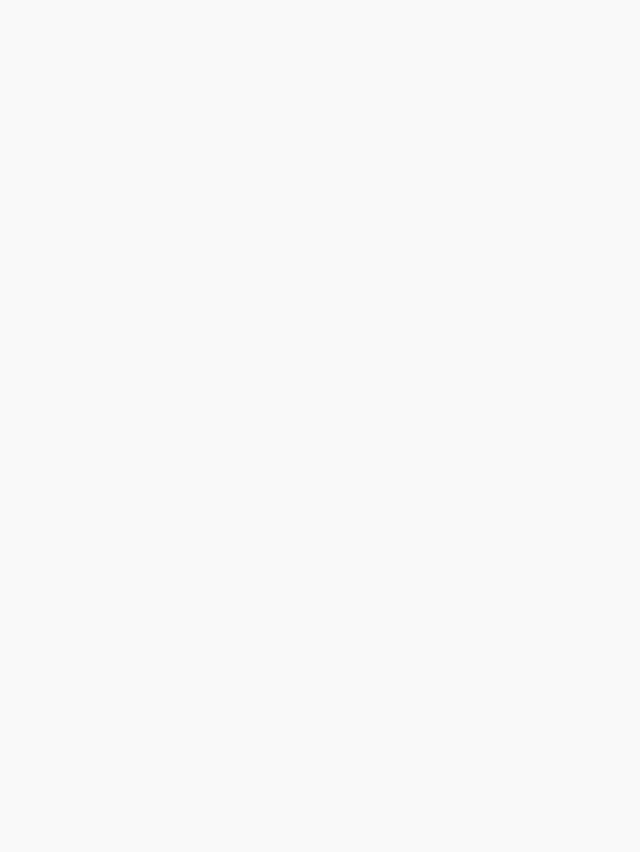
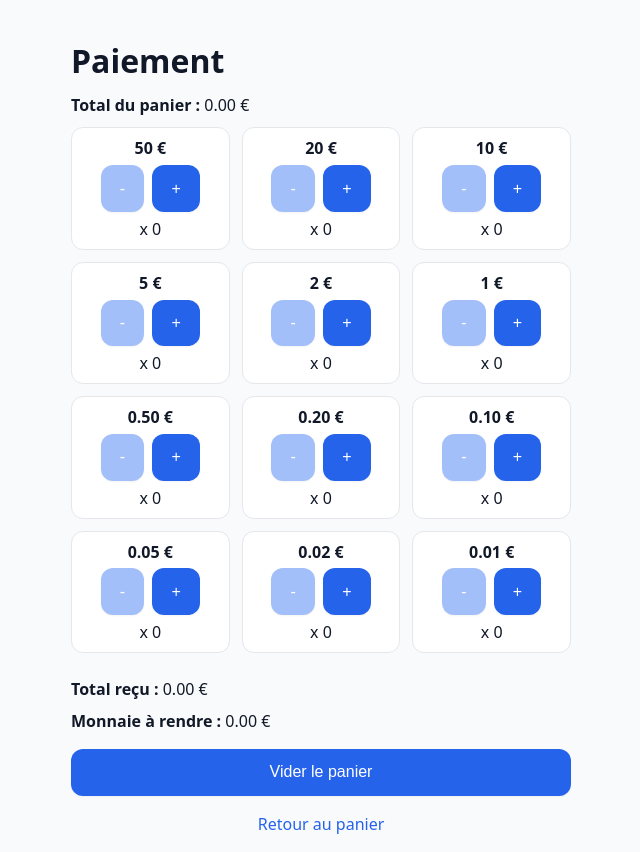
Before and after one commit to Tchoup7790/celtiques-bar-app, a Vue app: page /payement in a window 1280 px wide. Before the commit this address had no page. Shown: the whole page, without its empty margins (319-959 px from the left). Before the commit the page ends 800 px from the top, so only its background shows below. Built offline with nearby package versions, Linux system fonts and the light colour scheme.

Commit message:
add payement

```diff
--- a/src/assets/main.css
+++ b/src/assets/main.css
@@ -3,6 +3,7 @@
   --color-primary: #2563eb;
   /* bleu sobre */
   --color-primary-hover: #1e4db7;
+  --color-primary-disabled: #a3bffa;
   --color-bg: #f9fafb;
   /* fond très clair */
   --color-surface: #ffffff;
@@ -59,6 +60,10 @@ button:active {
   background-color: var(--color-primary-hover);
 }
 
+.btn-primary:disabled {
+  background-color: var(--color-primary-disabled);
+}
+
 .btn-secondary {
   background-color: var(--color-surface);
   color: var(--color-text-dark);
@@ -77,6 +82,18 @@ button:active {
 
 @media (max-width: 320px) {
   .products-grid {
+    grid-template-columns: 1fr;
+  }
+}
+
+.payements-grid {
+  display: grid;
+  grid-template-columns: repeat(3, 1fr);
+  gap: 0.75rem;
+}
+
+@media (max-width: 320px) {
+  .payements-grid {
     grid-template-columns: 1fr;
   }
 }
--- a/src/pages/cart.vue
+++ b/src/pages/cart.vue
@@ -1,4 +1,5 @@
 <script setup lang="ts">
+import { router } from '../router'
 import { useCartStore } from '../store/cartStore'
 
 const cartStore = useCartStore()
@@ -80,14 +81,22 @@ const cartStore = useCartStore()
       <button
         class="btn-primary"
         style="margin-top: 1rem; width: 100%"
-        @click="cartStore.clearCart()"
+        @click="router.push('/payement')"
       >
-        Vider le panier
+        Payement en espèce
       </button>
     </div>
 
-    <router-link to="/" style="display: block; margin-top: 1rem; text-align: center">
-      Retour aux produits
+    <router-link
+      to="/"
+      @click="
+        () => {
+          cartStore.clearCart()
+        }
+      "
+      style="display: block; margin-top: 1rem; text-align: center"
+    >
+      Vider le panier
     </router-link>
   </div>
 </template>
--- /dev/null
+++ b/src/pages/payement.vue
@@ -0,0 +1,116 @@
+<script setup lang="ts">
+import { ref, computed } from 'vue'
+import { useCartStore } from '../store/cartStore'
+import { router } from '../router'
+
+const cartStore = useCartStore()
+const totalCents = computed(() => Math.round(cartStore.total * 100))
+
+// Coupures en centimes avec labels
+const denominations = [
+  { value: 5000, label: '50 €' },
+  { value: 2000, label: '20 €' },
+  { value: 1000, label: '10 €' },
+  { value: 500, label: '5 €' },
+  { value: 200, label: '2 €' },
+  { value: 100, label: '1 €' },
+  { value: 50, label: '0.50 €' },
+  { value: 20, label: '0.20 €' },
+  { value: 10, label: '0.10 €' },
+  { value: 5, label: '0.05 €' },
+  { value: 2, label: '0.02 €' },
+  { value: 1, label: '0.01 €' },
+]
+
+// Quantités reçues (paiement) par coupure
+const receivedQuantities = ref<Record<string, number>>(
+  denominations.reduce(
+    (acc, d) => {
+      acc[d.label] = 0
+      return acc
+    },
+    {} as Record<string, number>,
+  ),
+)
+
+// Total reçu en centimes
+const totalReceived = computed(() => {
+  return denominations.reduce((sum, d) => {
+    return sum + (receivedQuantities.value[d.label] || 0) * d.value
+  }, 0)
+})
+
+// Monnaie à rendre (peut être négative si reçu < total)
+const changeCents = computed(() => totalReceived.value - totalCents.value)
+
+// Fonctions pour ajouter/enlever des coupures
+function addDenomination(label: string) {
+  receivedQuantities.value[label]++
+}
+function removeDenomination(label: string) {
+  if (receivedQuantities.value[label] > 0) {
+    receivedQuantities.value[label]--
+  }
+}
+</script>
+
+<template>
+  <div class="container">
+    <h1>Paiement</h1>
+
+    <div style="margin-bottom: 10px">
+      <strong>Total du panier : </strong>{{ (totalCents / 100).toFixed(2) }} €
+    </div>
+
+    <div class="payements-grid">
+      <div
+        class="btn-secondary"
+        v-for="denom in denominations"
+        :key="denom.label"
+        style="padding: 0.5rem; text-align: center; border-radius: 12px"
+      >
+        <div style="font-weight: bold; margin-bottom: 0.3rem">{{ denom.label }}</div>
+        <button
+          class="btn-primary"
+          style="margin-right: 0.5rem"
+          @click="removeDenomination(denom.label)"
+          :disabled="receivedQuantities[denom.label] === 0"
+        >
+          -
+        </button>
+
+        <button @click="addDenomination(denom.label)" class="btn-primary">+</button>
+
+        <div style="margin-top: 0.3rem">x {{ receivedQuantities[denom.label] }}</div>
+      </div>
+    </div>
+
+    <div style="margin-top: 1.5rem">
+      <strong>Total reçu : </strong>{{ (totalReceived / 100).toFixed(2) }} €
+    </div>
+
+    <div style="margin-top: 0.5rem">
+      <strong>Monnaie à rendre : </strong>
+      <span v-if="changeCents >= 0">{{ (changeCents / 100).toFixed(2) }} €</span>
+      <span v-else style="color: red">
+        Paiement insuffisant (il manque {{ (-changeCents / 100).toFixed(2) }} €)
+      </span>
+    </div>
+    <button
+      class="btn-primary"
+      style="margin-top: 1rem; width: 100%"
+      @click="
+        () => {
+          cartStore.clearCart()
+          router.push('/')
+        }
+      "
+    >
+      Vider le panier
+    </button>
+
+    <router-link to="/cart" style="display: block; margin-top: 1rem; text-align: center">
+      Retour au panier
+    </router-link>
+  </div>
+</template>
--- a/src/router/index.ts
+++ b/src/router/index.ts
@@ -1,10 +1,12 @@
+import Payement from '@/pages/payement.vue'
 import Cart from '../pages/cart.vue'
 import Products from '../pages/products.vue'
 import { createRouter, createWebHistory } from 'vue-router'
 
 const routes = [
   { path: '/', name: 'Products', component: Products },
-  { path: '/cart', name: 'Cart', component: Cart }
+  { path: '/cart', name: 'Cart', component: Cart },
+  { path: '/payement', name: 'Payement', component: Payement }
 ]
 
 export const router = createRouter({
--- a/src/store/productsStore.ts
+++ b/src/store/productsStore.ts
@@ -32,7 +32,9 @@ export const useProductsStore = defineStore('products', {
 
       // 🪙 Consigne
       { id: '10', name: 'Gobelet', price: 1, emoji: '🪙' },
-      { id: '11', name: 'Pichet', price: 2, emoji: '💶' }
+      { id: '11', name: 'Pichet', price: 2, emoji: '💶' },
+      { id: '12', name: 'Gobelet Rendu', price: -1, emoji: '🪙' },
+      { id: '13', name: 'Pichet', price: -2, emoji: '💶' }
     ] as Product[],
     spaceName: SpaceName.DRINK as SpaceName
   }),
```
